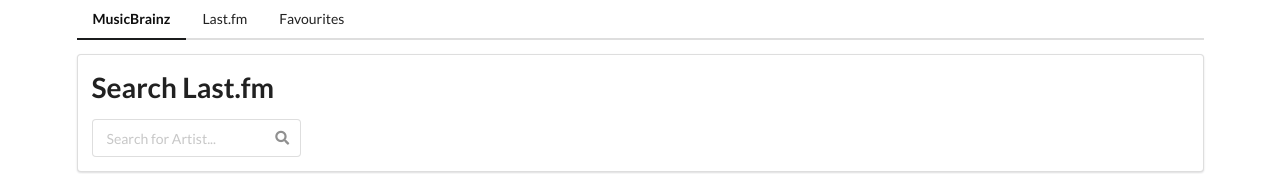
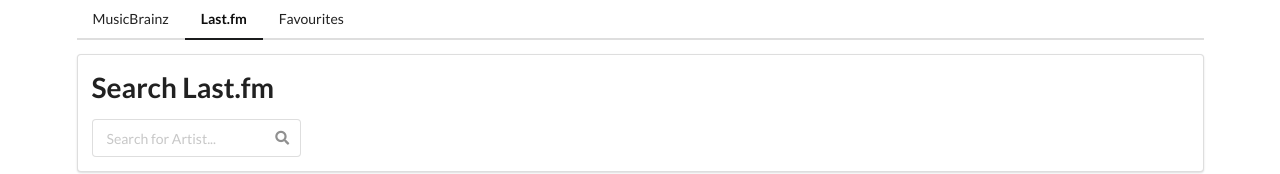
Before and after one commit to oliviersfl/last-fm, a React (Create React App) app: page / in a window 1280 px wide. Shown: the top 174 px of the page. Built offline with nearby package versions, Linux system fonts and the light colour scheme.

Commit message:
Add Navigation with States

```diff
--- /dev/null
+++ b/src/Constants.js
@@ -0,0 +1,7 @@
+const Content = {
+    MusicBrainz: 'musicbrainz',
+    LastFm: 'lastfm',
+    Favourites: 'favourites'
+}
+
+export default Content;
--- a/src/components/App.js
+++ b/src/components/App.js
@@ -1,15 +1,22 @@
+import React, { useState } from 'react';
 import Menu from './Menu';
 import LastFm from './LastFm';
 import MusicBrainz from './MusicBrainz';
 import Favourites from './Favourites';
+import Content from '../Constants';
 
 function App() {
+    const [currentPage, setCurrentPage] = useState(Content.LastFm);
+
     return (
         <div className="ui container">
-            <Menu />
-            <LastFm />
-            <MusicBrainz />
-            <Favourites />
+            <Menu
+                navigation={ currentPage }
+                setCurrentPage={ setCurrentPage }
+            />
+            <LastFm visible={ currentPage === Content.LastFm } />
+            <MusicBrainz visible={ currentPage === Content.MusicBrainz } />
+            <Favourites visible={ currentPage === Content.Favourites } />
         </div>
     );
 }
--- a/src/components/Favourites.js
+++ b/src/components/Favourites.js
@@ -1,6 +1,6 @@
-function Favourites() {
+function Favourites({ visible }) {
     return (
-        <div className="ui segment">
+        <div className="ui segment content">
             <h1>Favourites</h1>
         </div>
     )
--- a/src/components/LastFm.js
+++ b/src/components/LastFm.js
@@ -1,7 +1,7 @@
 import LastFmApi from '../api/lastfm';
 import LastFmSearch from './Search/LastFmSearch';
 
-function LastFm() {
+function LastFm({ visible }) {
   // Examples
 
   // Search for Artist
@@ -10,7 +10,6 @@ function LastFm() {
   //     artist: "<Artist Name>"
   //   }
   // });
-
   return (
     <div className="ui segment">
       <LastFmSearch />
--- a/src/components/Menu.js
+++ b/src/components/Menu.js
@@ -1,14 +1,26 @@
-function Menu() {
+import Content from '../Constants';
+
+function Menu({ navigation, setCurrentPage }) {
     return (
         <div className="app">
             <div className="ui secondary pointing menu">
-                <a className="active item">
+                <a
+                    className={ navigation == Content.MusicBrainz ? "active item" : "item" }
+                    onClick={ () => setCurrentPage(Content.MusicBrainz)
+                }>
                     MusicBrainz
                 </a>
-                <a className="item">
+                <a
+                    className={ navigation == Content.LastFm ? "active item" : "item" }
+                    onClick={ () => setCurrentPage(Content.LastFm)
+                }>
                     Last.fm
                 </a>
-                <a className="item">
+                <a
+                    className={ navigation == Content.Favourites ? "active item" : "item" }
+                    onClick={ () => setCurrentPage(Content.Favourites) }
+
+                >
                     Favourites
                 </a>
             </div>
--- a/src/components/MusicBrainz.js
+++ b/src/components/MusicBrainz.js
@@ -1,7 +1,7 @@
 import MusicBrainzApi from '../api/musicbrainz';
 import MusicBrainzSearch from './Search/MusicBrainzSearch';
 
-function MusicBrainz() {
+function MusicBrainz({ visible }) {
     //Examples
 
     // Search for Artists
@@ -17,7 +17,6 @@ function MusicBrainz() {
     //         query: "arid:<Artist ID>"
     //     }
     // });
-
     return (
         <div className="ui segment">
           <MusicBrainzSearch />
--- a/src/index.js
+++ b/src/index.js
@@ -2,6 +2,6 @@ import React from 'react';
 import ReactDOM from 'react-dom';
 import App from './components/App';
 
-import 'semantic-ui-css/semantic.min.css'
+import 'semantic-ui-css/semantic.min.css';
 
 ReactDOM.render(<App />, document.querySelector('#root'));
```
